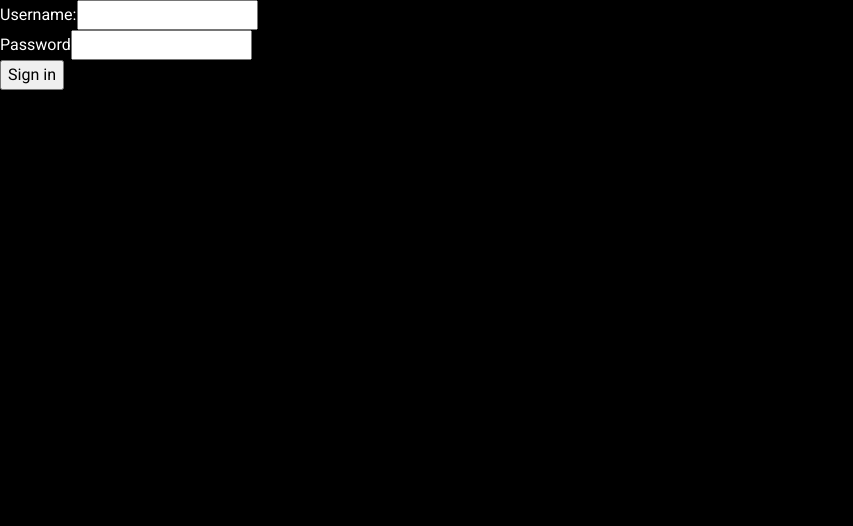
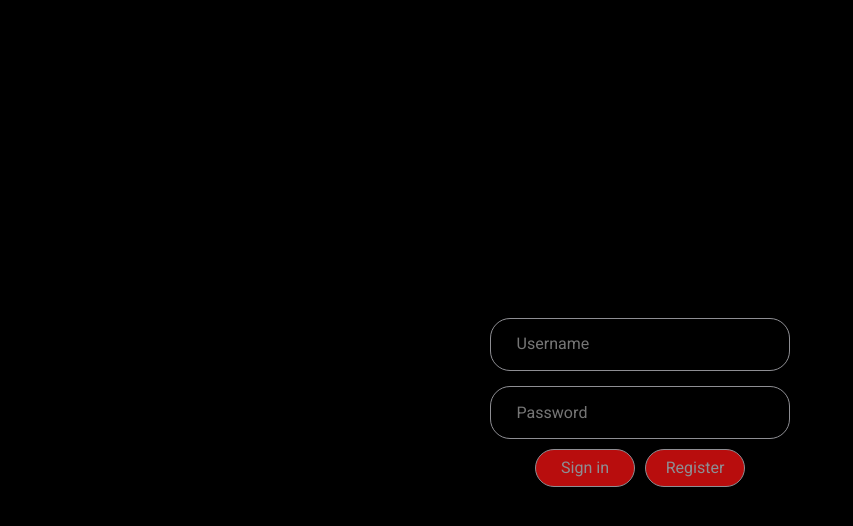
Before and after one commit to Joshtdale/messaging-app, a React (Create React App) app in the folder app/: page /login in a window 1280 px wide. Shown: the top 526 px of the page, without its empty margins (0-853 px from the left). Built offline with nearby package versions, Linux system fonts and the light colour scheme.

Commit message:
login register

```diff
--- a/app/src/ChatWindow.css
+++ b/app/src/ChatWindow.css
@@ -36,12 +36,19 @@
     /* margin-left: 75%;/ */
     /* flex-direction: row-reverse; */
     margin-left: auto;
+    border-bottom-right-radius: 10px 0px !important;
+
+
 }
 
 .received {
     background-color: #69696d;
     margin-left: 1%;
+    /* /* border-bottom-left-radius: 10px 14px !important; */
+    border-bottom-left-radius: 10px 0px !important;
+    /* border-bottom-left-radius: 15px !important; */
 }
+
 
 
 .sent, .received{ /* https://codepen.io/swards/pen/gxQmbj */
@@ -56,15 +63,17 @@
     display: flex;
     justify-content: end;
     margin-right: 2.5vw;
+    opacity: 0.0;
 }
 
 .receivedName{
     margin-left: 2.5vw;
+    opacity: 0.7;
 }
 
 .receivedName, .sentName {
     font-size: 3vw;
-    opacity: 0.5;
+    /* opacity: 0.5; */
 }
 
 .divRef {
--- a/app/src/ChatWindow.js
+++ b/app/src/ChatWindow.js
@@ -116,7 +116,7 @@ function ChatWindow() {
                         return (
                             <div key={mapKey} className={sentRec + ' chatBody row w-100'}>
                                 <div className={' messageContainer col-9 p-1 mt-2'}>
-                                    <div className={nameClass}>{item.user.name}</div>
+                                    <div className={nameClass}>{item.user.name}🐀</div>
                                     <div className={messageClass}>{item.text}</div>
                                     {/* {console.log(item.user)} */}
                                 </div>
--- a/app/src/Home.js
+++ b/app/src/Home.js
@@ -23,17 +23,9 @@ function Home() {
     const [value, setValue] = useState('')
     const input = document.getElementById('input')
 
+
     async function getData() {
-        // const response = await axios.get(APIUrl + 'messages/')
-        // //Filter by user in url to return chats and messages - in the future
-        // const chatList = await axios.get(APIUrl + 'chats/')
-        // //Filter chats by user - in the future
-        // const friendList = await axios.get(APIUrl + 'friends/')
-        // setData(response.data)
-        // setChat(chatList.data)
-        // setFriends(friendList.data)
-        // // console.log(response.data)
-        // console.log(friendList.data)
+        try {
             let msgResp = await request({
                 url: '/messages',
                 method: 'GET',
@@ -50,13 +42,20 @@ function Home() {
                 chats: chatResp.data,
                 messages: msgResp.data,
             })
+        } catch {
+            localStorage.clear()
+            console.log('You logged out!')
+            navigate('/login')
+        }
     }
 
     useEffect(() => { // GET Axios call 📞
         if (!state.currentUser) {
             navigate('/login')
         }
+
             getData()
+
         // setInterval(getData, 1000)
 
         // console.log("connecting to pusher " + '1fb64f027f5f40e81a79');
--- /dev/null
+++ b/app/src/components/user/Login.css
@@ -0,0 +1,22 @@
+.userInput {
+    background-color: transparent;
+    /* background-color: rgba(0, 0, 0, 0.973); */
+    border-radius: 20px;
+    /* width: 95vw; */
+    padding: 2vw;
+    color: white;
+    height: 42px;
+    border: 1px solid #8e8e93;
+    margin: 5px 0px 10px 0px;
+    width: 300px;
+}
+
+.signInBtn{
+    background-color: rgba(236, 17, 17, 0.78);
+    border-radius: 20px;
+    border: 1px solid #8e8e93;
+    color: #8e8e93;
+    width: 100px;
+    margin: 0px 5px 0px 5px;
+    /* opacity: 0.7; */
+}
--- a/app/src/components/user/Login.js
+++ b/app/src/components/user/Login.js
@@ -3,6 +3,7 @@ import AuthService from "../../services/auth.service";
 import { useNavigate } from 'react-router-dom';
 import { useGlobalState } from "../../context/GlobalState";
 import jwtDecode from "jwt-decode";
+import './Login.css'
 
 const Login = () => {
     let navigate = useNavigate();
@@ -28,34 +29,44 @@ const Login = () => {
     }
 
     return (
+        <div className="container vh-100 d-flex justify-content-center align-items-center">
+            <div className="row text-center">
+                <div className="col">
                     <div className="c-form">
                         <form onSubmit={handleLogin}>
                             <div>
-                    <label htmlFor="username">Username:</label>
+                                {/* <label htmlFor="username">Username: </label> */}
                                 <input
                                     type="text"
                                     id="username"
                                     name="username"
+                                    placeholder="Username"
+                                    className="userInput"
                                     onChange={(e) => setUsername(e.target.value)}
                                     required
                                 />
                             </div>
                             <div>
-                    <label htmlFor="pass">Password</label>
+                                {/* <label htmlFor="pass">Password: </label> */}
                                 <input
                                     type="password"
                                     id="pass"
                                     name="password"
                                     minLength="8"
+                                    placeholder="Password"
+                                    className="userInput"
                                     required
                                     onChange={(e) => setPassword(e.target.value)}
                                 />
                             </div>
-                <input
-                    type="submit"
-                    value="Sign in"
-                />
+                            <button
+                                className="btn signInBtn"
+                            >Sign in</button>
+                            <button onClick={() => navigate('/register')} className='btn signInBtn'>Register</button>
                         </form>
+                    </div>
+                </div>
+            </div>
         </div>
     )
 
--- a/app/src/components/user/Register.js
+++ b/app/src/components/user/Register.js
@@ -24,65 +24,80 @@ const Register = () => {
     }
 
     return (
+        <div className="container vh-100 d-flex justify-content-center align-items-center">
+            <div className="row text-center">
+                <div className="col">
                     <div className="c-form">
                         <form onSubmit={handleRegister}>
                             <div>
-                    <label htmlFor="username">Username:</label>
+                                {/* <label htmlFor="username">Username:</label> */}
                                 <input
                                     type="text"
                                     id="username"
                                     name="username"
+                                    placeholder="Username"
+                                    className="userInput"
                                     onChange={(e) => handleChange('username', e.target.value)}
                                     required
                                 />
                             </div>
                             <div>
-                    <label htmlFor="email">Email:</label>
+                                {/* <label htmlFor="email">Email:</label> */}
                                 <input
                                     type="text"
                                     id="email"
                                     name="email"
+                                    placeholder="Email"
+                                    className="userInput"
                                     onChange={(e) => handleChange('email', e.target.value)}
                                     required
                                 />
                             </div>
                             <div>
-                    <label htmlFor="pass">Password (8 characters minimum):</label>
+                                {/* <label htmlFor="pass">Password (8 characters minimum):</label> */}
                                 <input
                                     type="password"
                                     id="pass"
                                     name="password"
+                                    placeholder="Password"
+                                    className="userInput"
                                     minLength="8"
                                     required
                                     onChange={(e) => handleChange('password', e.target.value)}
                                 />
                             </div>
                             <div>
-                    <label htmlFor="passConf">Confirm Password:</label>
+                                {/* <label htmlFor="passConf">Confirm Password:</label> */}
                                 <input
                                     type="password"
                                     id="passConf"
                                     name="password"
+                                    placeholder="Confirm Password"
+                                    className="userInput"
                                     minLength="8"
                                     required
                                     onChange={(e) => handleChange('passwordConf', e.target.value)} />
                             </div>
                             <div>
-                    <label htmlFor="firstName">First Name:</label>
+                                {/* <label htmlFor="firstName">First Name:</label> */}
                                 <input
                                     type="text"
                                     id="firstName"
                                     name="fname"
+                                    placeholder="First Name"
+                                    className="userInput"
 
                                     required
                                     onChange={(e) => handleChange('firstName', e.target.value)} />
                             </div>
                             <div>
-                    <label htmlFor="lastName">Last Name:</label>
+                                {/* <label htmlFor="lastName">Last Name:</label> */}
                                 <input
                                     type="text"
                                     id="lastName"
                                     name="lname"
+                                    placeholder="Last Name"
+                                    className="userInput"
                                     required
                                     onChange={(e) => handleChange('lastName', e.target.value)} />
                             </div>
@@ -100,6 +115,9 @@ const Register = () => {
                             />
                         </form>
                     </div>
+                </div>
+            </div>
+        </div>
     )
 
 }
```
Lines whose indentation alone changed are shown as unchanged.
